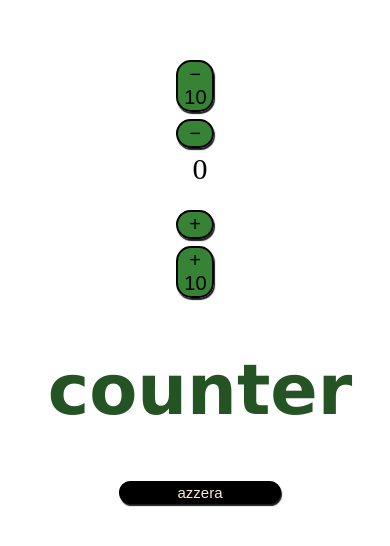
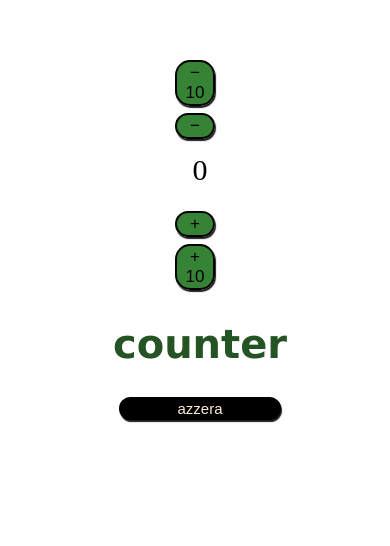
Before and after one commit to alessflame/counter, a plain HTML site: page index.html in a window 390 px wide. Drawn offline with Linux system fonts and the light colour scheme.

Commit message:
update.css

```diff
--- a/css/index.css
+++ b/css/index.css
@@ -5,7 +5,7 @@ button{
      border-radius: 15px;
      border: 2px solid black;
      box-shadow: 1px 2px 1px rgba(24, 23, 23, 0.973);
-     font-size: 20px;
+     font-size: 17px;
 }
 
 
@@ -21,6 +21,7 @@ font-size: 30px;
  margin: 0 20px 20px 30px;
 
 }
+
 
 
 #count{margin-top: 15%;
@@ -48,7 +49,7 @@ align-items: center;
 
 h1{
 color:rgba(14, 66, 14, 0.911);
-font-size: 70px;
+font-size: 40px;
 font-family: 'Lucida Sans', 'Lucida Sans Regular', 'Lucida Grande', 'Lucida Sans Unicode', Geneva, Verdana, sans-serif;}
 
 #zero{ font-size: 50%;}
@@ -70,4 +71,12 @@ font-family: 'Lucida Sans', 'Lucida Sans Regular', 'Lucida Grande', 'Lucida Sans
           align-items: center;
      }
 
+     span#num{
+     padding-top: 10px;
 }
+
+button{
+     width: 40px;}
+
+
+}
```
